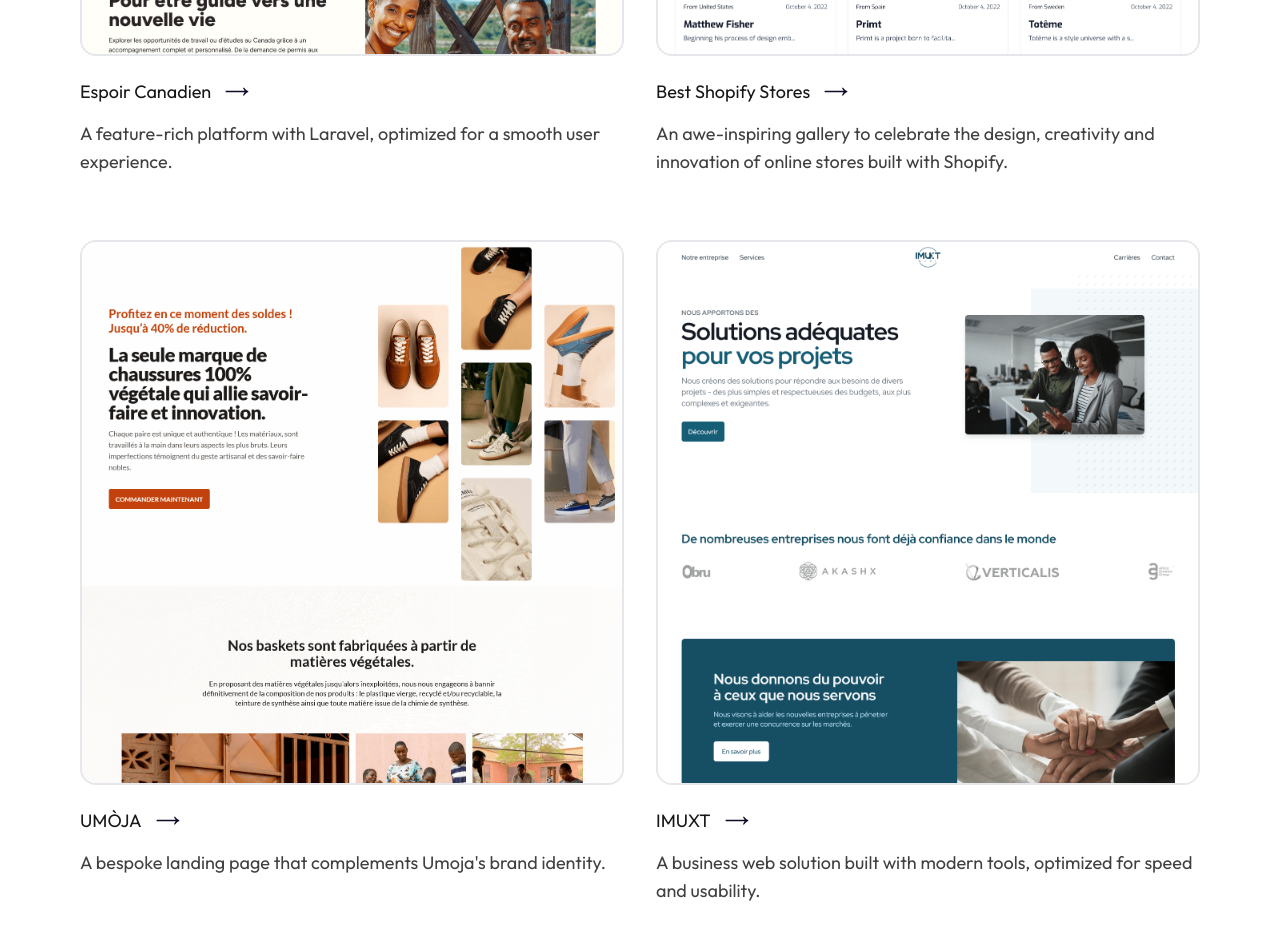
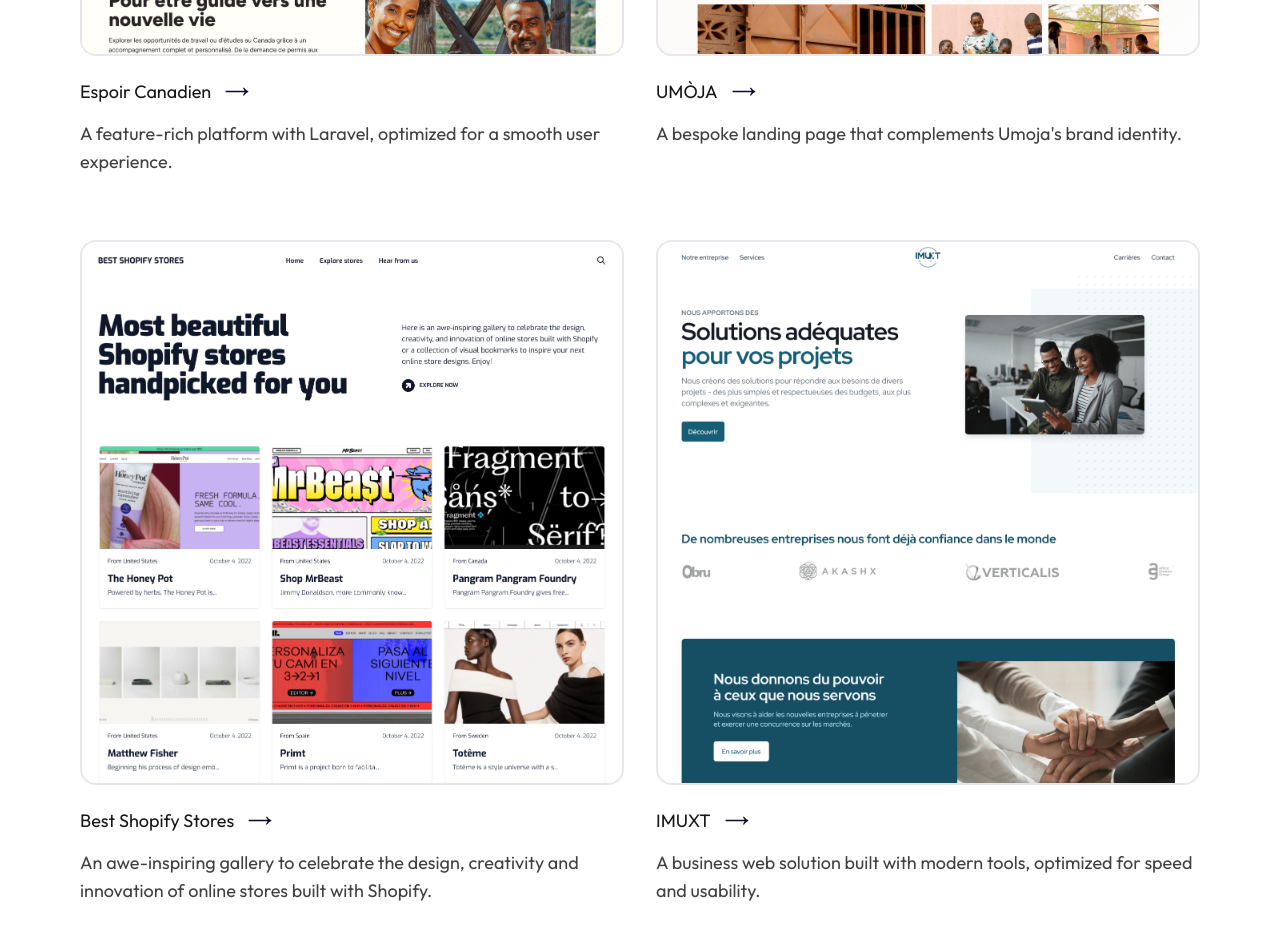
Before and after one commit to olivsinz/olivierzinsou.com, a Vue app: page / in a window 1280 px wide. Shown: the part 1140-2080 px from the top of the page. Built offline with nearby package versions, Linux system fonts and the light colour scheme.

Commit message:
Reorder project entries for consistency in display

```diff
--- a/src/components/Index.vue
+++ b/src/components/Index.vue
@@ -10,18 +10,18 @@
       link: 'https://espoircanadien.com',
     },
     {
+      name: 'UMÒJA',
+      description:
+        "A bespoke landing page that complements Umoja's brand identity.",
+      image: '/03-umoja.png',
+      link: 'https://umoja-six.vercel.app',
+    },
+    {
       name: 'Best Shopify Stores',
       description:
         'An awe-inspiring gallery to celebrate the design, creativity and innovation of online stores built with Shopify.',
       image: '/04-best-shopify-stores.png',
       link: '#',
-    },
-    {
-      name: 'UMÒJA',
-      description:
-        "A bespoke landing page that complements Umoja's brand identity.",
-      image: '/03-umoja.png',
-      link: 'https://umoja-six.vercel.app',
     },
     {
       name: 'IMUXT',
```
